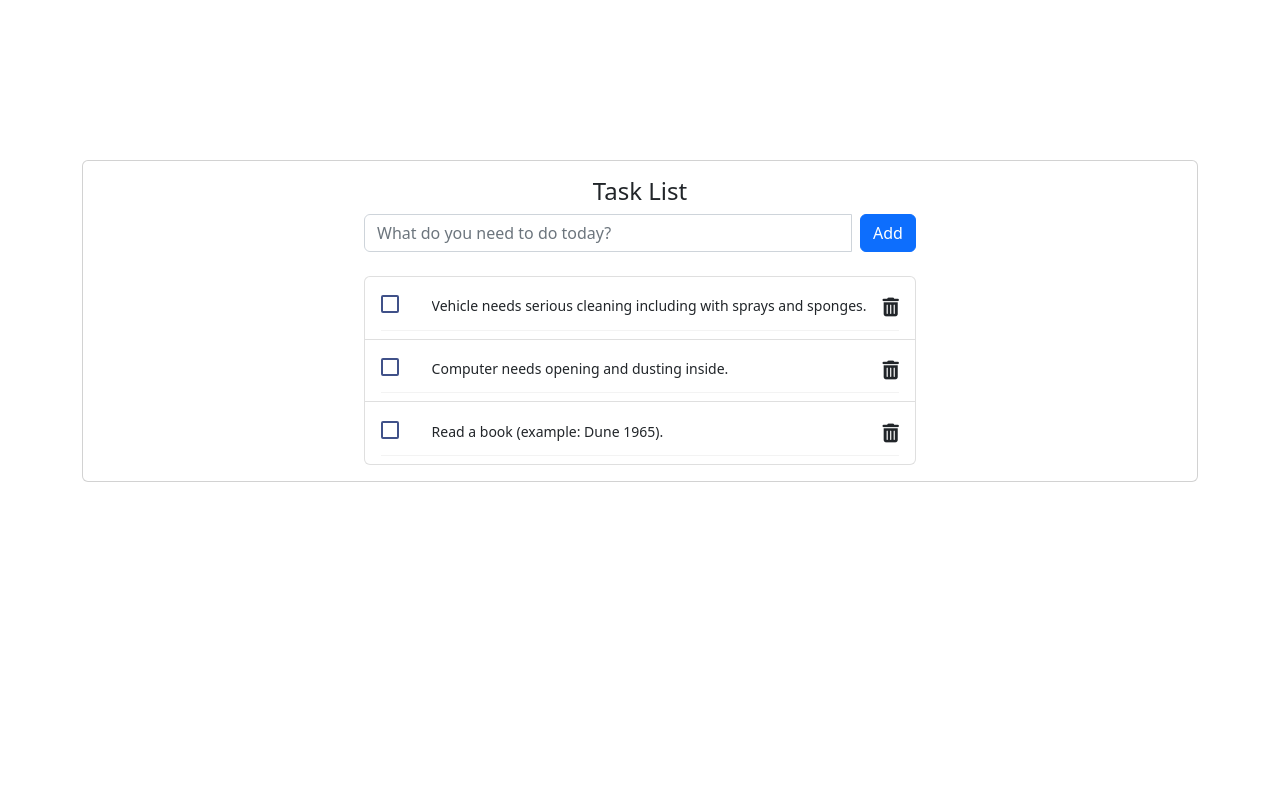
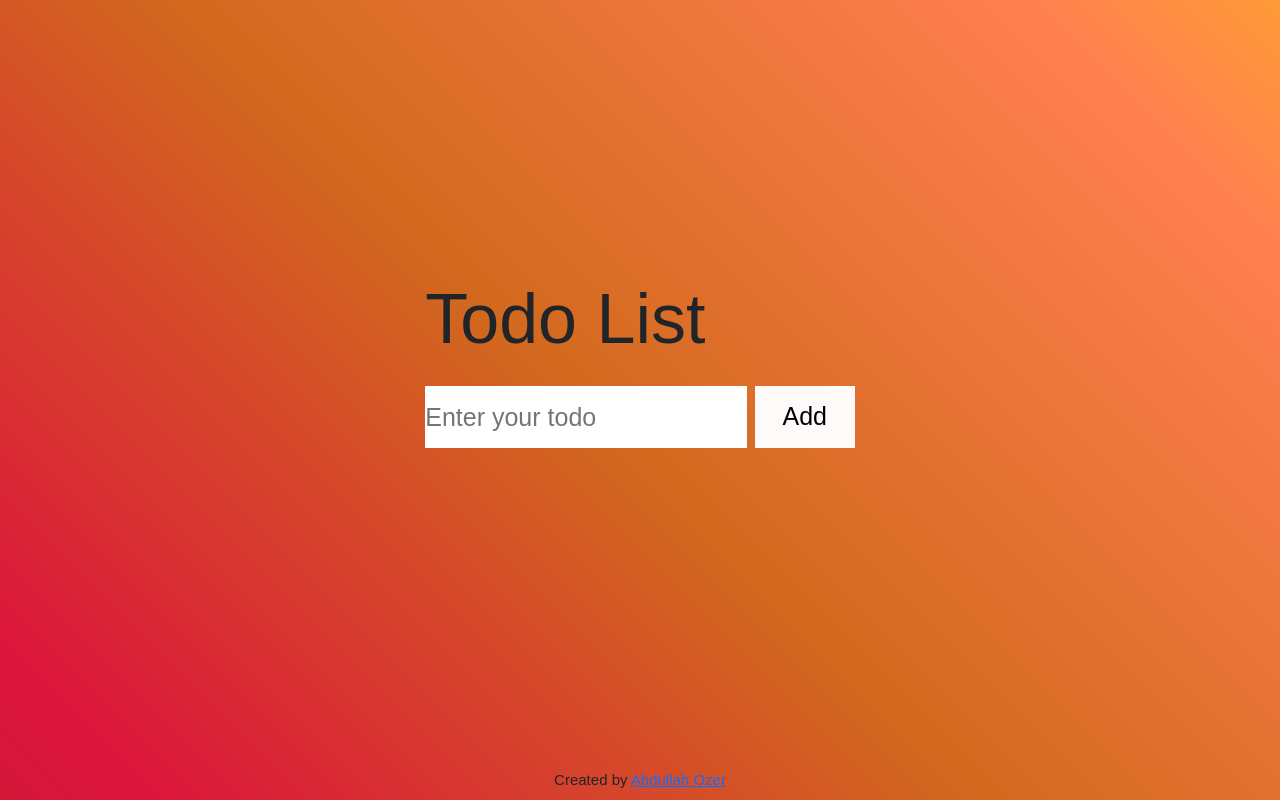
Before and after one commit to abdullahozer11/taskRecorderReact, a React (Create React App) app: page / in a window 1280 px wide. Built offline with nearby package versions, Linux system fonts and the light colour scheme.

Commit message:
todo app is recoded.

```diff
--- a/src/App.css
+++ b/src/App.css
@@ -1,38 +1,36 @@
-.App {
-  text-align: center;
+* {
+    padding: 0;
+    margin: 0;
+    font-family: 'cursive', sans-serif;
+    box-sizing: border-box;
 }
 
-.App-logo {
-  height: 40vmin;
-  pointer-events: none;
+
+.App {
+    height: 100dvh;
+    width: 100vw;
+    background: linear-gradient(45deg, brown, crimson, chocolate, coral, gold);
+    background-size: 200% 100%;
+    background-position: left;
+    animation: bg 10s linear infinite alternate;
+    display: grid;
+    grid-template-rows: 1fr 5vh;
+    justify-content: center;
+    align-items: center;
+    flex-direction: column;
+    min-height: 500px;
+    min-width: 300px;
 }
 
-@media (prefers-reduced-motion: no-preference) {
-  .App-logo {
-    animation: App-logo-spin infinite 20s linear;
-  }
+html {
+    font-size: 10px;
 }
 
-.App-header {
-  background-color: #282c34;
-  min-height: 100vh;
-  display: flex;
-  flex-direction: column;
-  align-items: center;
-  justify-content: center;
-  font-size: calc(10px + 2vmin);
-  color: white;
+@keyframes bg {
+    0% {
+        background-position: left;
+    }
+    100% {
+        background-position: right;
+    }
 }
-
-.App-link {
-  color: #61dafb;
-}
-
-@keyframes App-logo-spin {
-  from {
-    transform: rotate(0deg);
-  }
-  to {
-    transform: rotate(360deg);
-  }
-}
--- a/src/App.js
+++ b/src/App.js
@@ -5,6 +5,9 @@ function App() {
     return (
         <div className="App">
             <TaskList/>
+            <div className="footer">
+                <p>Created by <a href="http://www.instagram.com/aiwebtech" target="_blank">Abdullah Ozer</a></p>
+            </div>
         </div>
     );
 }
--- a/src/components/TaskList/TaskList.css
+++ b/src/components/TaskList/TaskList.css
@@ -1,217 +1,79 @@
-.delete-task-button {
-    margin-left: 1rem;
+.content {
+    flex-grow: 1;
 }
 
-.button-wrapper {
-    margin-top: auto;
-    margin-bottom: auto;
-    margin-left: auto;
+.header {
+    display: flex;
+    margin-bottom: 2em;
 }
 
-.delete-task-button:hover {
-    color: #fa0d0d;
-    transform: scale(1.3) perspective(1px)
+.header > h1 {
+    font-size: 7rem;
 }
 
-.d-flex {
-    display: flex !important
+.footer {
+    font-size: 1.5rem;
+    display: flex;
 }
 
-.add-items .btn {
-    margin-left: .5rem
+.header > h1 {
+    align-self: center;
 }
 
-.btn {
-    font-size: 0.875rem;
-    line-height: 1;
-    font-weight: 400;
-    padding: .7rem 1.5rem;
-    border-radius: 0.1275rem
+.content {
+    font-size: 2.5rem;
+    display: flex;
+    flex-direction: column;
+    gap: 1em;
+    align-self: flex-start;
 }
 
-.add-items {
-    margin-bottom: 1.5rem;
-    overflow: hidden
+.input > button {
+    border: none;
+    font-size: 1em;
+    height: 2.5em;
+    width: 4em;
+    cursor: pointer;
+    background-color: snow;
 }
 
-.add-items input[type="text"] {
-    border-top-right-radius: 0;
-    border-bottom-right-radius: 0;
-    width: 100%;
-    background: transparent
+.content > .input > input {
+    font-size: 1em;
+    height: 2.5em;
+    border: none;
 }
 
-.list-wrapper ul li .form-check label:hover {
-    cursor: pointer
+#todo-list {
+    list-style-type: none;
 }
 
-.list-wrapper .completed {
-    text-decoration: line-through;
-    text-decoration-color: #3da5f4
+input[type="checkbox"] {
+    font: inherit;
+    font-size: 1em;
+    width: 1em;
+    height: 1em;
 }
 
-.list-wrapper ul li .form-check {
-    max-width: 90%;
-    margin-top: .25rem;
-    margin-bottom: .25rem
+#todo-list > li {
+    display: grid;
+    grid-template-columns: 10% 1fr 5%;
+    gap: 1em;
+    font-size: 1em;
+    text-shadow: 0 0 0.05em black;
+    margin-top: 0.5em;
+    width: 100%;
 }
 
-.form-check {
-    position: relative;
-    display: block;
-    margin-top: 10px;
-    margin-bottom: 10px;
-    padding-left: 0
+.input {
+    display: flex;
+    gap: 0.3em;
 }
 
-.list-wrapper ul li .form-check, .list-wrapper ul li .form-check .form-check-label, .email-wrapper .mail-sidebar .menu-bar .profile-list-item a .user .u-name, .email-wrapper .mail-sidebar .menu-bar .profile-list-item a .user .u-designation, .email-wrapper .mail-list-container .mail-list .content .sender-name, .email-wrapper .message-body .attachments-sections ul li .details p.file-name, .settings-panel .chat-list .list .info p {
-    text-overflow: ellipsis;
-    overflow: hidden;
-    max-width: 100%;
+.footer > p {
+    margin: auto;
 }
 
-.form-check .form-check-label {
-    min-height: 18px;
-    display: block;
-    margin-left: 1.75rem;
-    font-size: 0.875rem;
-    line-height: 1.5
+li > a {
+    width: 1em;
+    height: 1em;
 }
-
-.form-check-label {
-    margin-bottom: 0
-}
-
-.list-wrapper input[type="checkbox"] {
-    margin-right: 15px
-}
-
-.form-check .form-check-label input {
-    position: absolute;
-    top: 0;
-    left: 0;
-    margin-left: 0;
-    margin-top: 0;
-    z-index: 1;
-    cursor: pointer;
-    opacity: 0;
-    filter: alpha(opacity=0)
-}
-
-input[type="radio"], input[type="checkbox"] {
-    box-sizing: border-box;
-    padding: 0
-}
-
-.form-check .form-check-label input[type="checkbox"] + .input-helper:before {
-    content: "";
-    width: 18px;
-    height: 18px;
-    border-radius: 2px;
-    border: solid #405189;
-    border-width: 2px;
-    -webkit-transition: all;
-    -moz-transition: all;
-    -ms-transition: all;
-    -o-transition: all;
-    transition: all;
-    transition-duration: 0s;
-    -webkit-transition-duration: 0ms;
-    transition-duration: 0ms
-}
-
-.form-check .form-check-label input[type="checkbox"] + .input-helper:before, .form-check .form-check-label input[type="checkbox"] + .input-helper:after {
-    position: absolute;
-    top: 0;
-    left: 0
-}
-
-.form-check .form-check-label input[type="checkbox"] + .input-helper:after {
-    -webkit-transition: all;
-    -moz-transition: all;
-    -ms-transition: all;
-    -o-transition: all;
-    transition: all;
-    transition-duration: 0s;
-    -webkit-transition-duration: 0ms;
-    transition-duration: 0ms;
-    font-family: Material Design Icons;
-    opacity: 0;
-    filter: alpha(opacity=0);
-    -webkit-transform: scale(0);
-    -ms-transform: scale(0);
-    -o-transform: scale(0);
-    transform: scale(0);
-    content: '\F12C';
-    font-size: .9375rem;
-    font-weight: bold;
-    color: #ffffff
-}
-
-.form-check .form-check-label input[type="checkbox"]:checked + .input-helper:before {
-    background: #405189;
-    border-width: 0
-}
-
-.form-check .form-check-label input[type="checkbox"] + .input-helper:before {
-    content: "";
-    width: 18px;
-    height: 18px;
-    border-radius: 2px;
-    border: solid #405189;
-    border-width: 2px;
-    -webkit-transition: all;
-    -moz-transition: all;
-    -ms-transition: all;
-    -o-transition: all;
-    transition: all;
-    transition-duration: 0s;
-    -webkit-transition-duration: 0ms;
-    transition-duration: 0ms
-}
-
-.form-check .form-check-label input[type="checkbox"] + .input-helper:after {
-    font-family: FontAwesome;
-    content: "\f095";
-    display: inline-block;
-    padding-right: 3px;
-    vertical-align: middle;
-    color: #fff
-}
-
-.text-primary, .list-wrapper .completed .remove {
-    color: #405189 !important
-}
-
-.list-wrapper ul li {
-    font-size: .9375rem;
-    padding: .4rem 0;
-    border-bottom: 1px solid #f3f3f3
-}
-
-.list-wrapper ul {
-    padding: 0;
-    text-align: left;
-    list-style: none;
-    margin-bottom: 0
-}
-
-.d-flex, .loader-demo-box, .distribution-chart-legend .distribution-chart, .distribution-chart-legend .distribution-chart .item, .list-wrapper ul li, .email-wrapper .mail-sidebar .menu-bar .profile-list-item a, .email-wrapper .mail-sidebar .menu-bar .profile-list-item a .user, .email-wrapper .mail-list-container .mail-list .details, .email-wrapper .message-body .attachments-sections ul li .thumb, .email-wrapper .message-body .attachments-sections ul li .details .buttons, .lightGallery .image-tile .demo-gallery-poster, .swal2-modal, .navbar .navbar-menu-wrapper .navbar-nav, .navbar .navbar-menu-wrapper .navbar-nav .nav-item.nav-profile, .navbar .navbar-menu-wrapper .navbar-nav .nav-item.dropdown .navbar-dropdown .dropdown-item {
-    display: flex !important
-}
-
-.container {
-    margin-top: 10em;
-}
-
-@media (orientation: landscape) {
-    .card-body {
-        margin: auto;
-    }
-}
-
-@media (orientation: portrait) {
-    .form-check-label {
-        font-size: 0.6rem;
-    }
-}
--- a/src/components/TaskList/TaskList.js
+++ b/src/components/TaskList/TaskList.js
@@ -1,144 +1,70 @@
 import React, {Component} from "react";
-import {ListGroup} from 'react-bootstrap';
 
 import './TaskList.css';
 
 class TaskList extends Component {
     constructor(props) {
         super(props);
-
         this.state = {
-            tasks: [
-                {
-                    id: 1,
-                    desc: "Vehicle needs serious cleaning including with sprays and sponges.",
-                    isCompleted: false,
-                },
-                {
-                    id: 2,
-                    desc: "Computer needs opening and dusting inside.",
-                    isCompleted: false,
-                },
-                {
-                    id: 3,
-                    desc: "Read a book (example: Dune 1965).",
-                    isCompleted: false,
-                },
-            ],
+            tasks: [],
             newTaskDescription: '',
         };
     };
 
     componentDidMount = () => {
-        // Add an event listener for keyboard events
         window.addEventListener('keydown', this.handleKeyDown);
     }
 
-    // Remove the event listener when the component unmounts
     componentWillUnmount = () => {
         window.removeEventListener('keydown', this.handleKeyDown);
     }
 
-    // This function will be called whenever a keyboard event occurs
     handleKeyDown = (event) => {
-        // Check if the key pressed was the enter key
         if (event.key === 'Enter') {
-            // Trigger the desired behavior for the button here
             this.addTask();
         }
     }
 
-    dragStart(event, id) {
-        // remember source tasks id
-        event.dataTransfer.setData('id', id);
-    };
-
-    dragOver(event) {
-        // prevent default in case of wrong drag action
-        event.preventDefault();
-    };
-
-    drop = (event, targetId) => {
-        // get initial task's id
-        const id = event.dataTransfer.getData('id');
-        // shallow copy the tasks list
-        const tasksCopy = [...this.state.tasks];
-        // find source index in order to get the task to move
-        const sourceIndex = tasksCopy.findIndex((item) => item.id === parseInt(id));
-        // find target index so that we can place the source task in the right place
-        const targetIndex = tasksCopy.findIndex((item) => item.id === targetId);
-        // splice the task from the source index
-        const [removed] = tasksCopy.splice(sourceIndex, 1);
-        // use again the splice method to inject our task in the right index
-        tasksCopy.splice(targetIndex, 0, removed);
-        // set state to finalize
+    deleteTask = (desc) => {
+        const copyTasks = [...this.state.tasks];
+        const index = copyTasks.findIndex((item) => item.desc === desc);
+        copyTasks.splice(index, 1);
         this.setState({
-            tasks: tasksCopy,
+            tasks: copyTasks,
         });
     };
 
-    deleteTask = (id) => {
-        // remove the task by filtering the tasks
-        const tasks = this.state.tasks.filter((t) => t.id !== id);
-        // set back the tasks in state
-        this.setState({tasks});
-    };
-
     handleSubmit = (event) => {
-        // prevent default form submission behavior
         event.preventDefault();
-
         this.addTask();
     };
 
     handleTaskDescriptionChange = (event) => {
-        // Update the value of the taskDescription state property with the value from the input field
         this.setState({newTaskDescription: event.target.value});
     };
 
-    toggleCheckbox(event, id) {
-        const element = event.target;
-        // Find the task with the specified id in the tasks list
-        const task = this.state.tasks.find(task => task.id === id);
-        // If the task was found, toggle its 'completed' property
-        if (task) {
-            task.isCompleted = !task.isCompleted;
-        }
-
-        // Find the closest parent element with the 'li' tag
-        const listItem = element.closest("li");
-        // Toggle the 'completed' class on the list item
-        listItem.classList.toggle('completed');
-
-        const sortedTasks = this.state.tasks.sort((a, b) => {
-            if (a.isCompleted && !b.isCompleted) {
-                return 1;
-            } else if (!a.isCompleted && b.isCompleted) {
-                return -1;
-            }
-            return 0;
-        });
+    toggleCheckbox(event, desc) {
+        const copyTasks = [...this.state.tasks];
+        console.log(copyTasks);
+        const index = copyTasks.findIndex((item) => item.desc === desc);
+        console.log(index);
+        copyTasks[index].isCompleted = event.target.checked;
         this.setState({
-            tasks: sortedTasks,
+            tasks: copyTasks,
         });
     };
 
     addTask = () => {
-        // shallow copy of the tasks list
-        const tasksCopy = [...this.state.tasks];
-        // check if new task description data are not empty
-        if (this.state.newTaskDescription.length) {
-            // create a new task object using the current state
+        const newTaskDescription = this.state.newTaskDescription;
+        if (newTaskDescription) {
             const newTask = {
-                id: tasksCopy.length + 1,
-                desc: this.state.newTaskDescription,
+                desc: newTaskDescription,
+                isCompleted: false,
             };
-
-            // add the new task to the tasks list
-            tasksCopy.unshift(newTask);
-            // update the state with the new tasks list
+            const copyTasks = [...this.state.tasks];
+            copyTasks.push(newTask);
             this.setState({
-                tasks: tasksCopy,
+                tasks: copyTasks,
                 newTaskDescription: '',
             });
         }
@@ -147,60 +73,39 @@ class TaskList extends Component {
     render() {
         const tasks = this.state.tasks;
         return (
-            <>
             <div className="container">
-                    <div className="card px-3">
-                        <div className="card-body">
-                            <h4 className="card-title">Task List</h4>
-                            <div className="add-items d-flex">
-                                <input type="text"
-                                       className="form-control todo-list-input"
-                                       placeholder="What do you need to do today?"
+                <div className="header">
+                    <h1>Todo List</h1>
+                </div>
+                <div className="content">
+                    <div className="input">
+                        <input type="text" id="input" value={this.state.newTaskDescription}
                                onChange={this.handleTaskDescriptionChange}
-                                       value={this.state.newTaskDescription}
-                                />
-                                <button
-                                    onClick={this.handleSubmit}
-                                    className="add btn btn-primary font-weight-bold todo-list-add-btn">Add
-                                </button>
+                               placeholder="Enter your todo"></input>
+                        <button id="add" onClick={this.addTask}>Add</button>
                     </div>
-                            <div className="list-wrapper">
-                                <ul className="d-flex flex-column-reverse todo-list">
-                                    <ListGroup>
+                    <div className="todo-list">
+                        <ul id="todo-list">
                             {tasks.map((task) => (
-                                            <ListGroup.Item
-                                                key={task.id}
-                                                draggable
-                                                onDragStart={(event) => this.dragStart(event, task.id)}
-                                                onDragOver={this.dragOver}
-                                                onDrop={(event) => this.drop(event, task.id)}
-                                            >
-                                                <li key={task.id}>
-                                                    <div className="form-check">
-                                                        <label className="form-check-label">
-                                                            <input className="checkbox"
-                                                                   type="checkbox"
-                                                                   onChange={(event) => this.toggleCheckbox(event, task.id)}
-                                                            />
-                                                            {task.desc}
-                                                            <i className="input-helper"></i></label>
-                                                    </div>
-                                                    <div className="button-wrapper">
-                                                        <i onClick={() => this.deleteTask(task.id)}
-                                                           className="fa fa-trash fa-lg delete-task-button"
-                                                           aria-hidden="true">
-                                                        </i>
-                                                    </div>
+                                <li key={task.desc} draggable="true"
+                                    onDragStart={(event) => this.dragStart(event, task.desc)}
+                                    onDragOver={(event) => this.dragOver(event)}
+                                    onDrop={(event) => this.drop(event, task.desc)}>
+                                    <input type="checkbox" id={task.desc}
+                                           onChange={(event) => this.toggleCheckbox(event, task.desc)}></input>
+                                    <label htmlFor={task.desc}>{task.desc}</label>
+                                    <a className="trash-icon" href="#" onClick={() => this.deleteTask(task.desc)}>
+                                        <svg xmlns="http://www.w3.org/2000/svg" viewBox="0 0 50 50">
+                                            <path
+                                                d="M 21 2 C 19.354545 2 18 3.3545455 18 5 L 18 7 L 10.154297 7 A 1.0001 1.0001 0 0 0 9.984375 6.9863281 A 1.0001 1.0001 0 0 0 9.8398438 7 L 8 7 A 1.0001 1.0001 0 1 0 8 9 L 9 9 L 9 45 C 9 46.645455 10.354545 48 12 48 L 38 48 C 39.645455 48 41 46.645455 41 45 L 41 9 L 42 9 A 1.0001 1.0001 0 1 0 42 7 L 40.167969 7 A 1.0001 1.0001 0 0 0 39.841797 7 L 32 7 L 32 5 C 32 3.3545455 30.645455 2 29 2 L 21 2 z M 21 4 L 29 4 C 29.554545 4 30 4.4454545 30 5 L 30 7 L 20 7 L 20 5 C 20 4.4454545 20.445455 4 21 4 z M 11 9 L 18.832031 9 A 1.0001 1.0001 0 0 0 19.158203 9 L 30.832031 9 A 1.0001 1.0001 0 0 0 31.158203 9 L 39 9 L 39 45 C 39 45.554545 38.554545 46 38 46 L 12 46 C 11.445455 46 11 45.554545 11 45 L 11 9 z M 18.984375 13.986328 A 1.0001 1.0001 0 0 0 18 15 L 18 40 A 1.0001 1.0001 0 1 0 20 40 L 20 15 A 1.0001 1.0001 0 0 0 18.984375 13.986328 z M 24.984375 13.986328 A 1.0001 1.0001 0 0 0 24 15 L 24 40 A 1.0001 1.0001 0 1 0 26 40 L 26 15 A 1.0001 1.0001 0 0 0 24.984375 13.986328 z M 30.984375 13.986328 A 1.0001 1.0001 0 0 0 30 15 L 30 40 A 1.0001 1.0001 0 1 0 32 40 L 32 15 A 1.0001 1.0001 0 0 0 30.984375 13.986328 z"/>
+                                        </svg>
+                                    </a>
                                 </li>
-                                            </ListGroup.Item>
                             ))}
-                                    </ListGroup>
                         </ul>
                     </div>
                 </div>
             </div>
-                </div>
-            </>
         );
     };
 }
```
Lines whose indentation alone changed are shown as unchanged.
